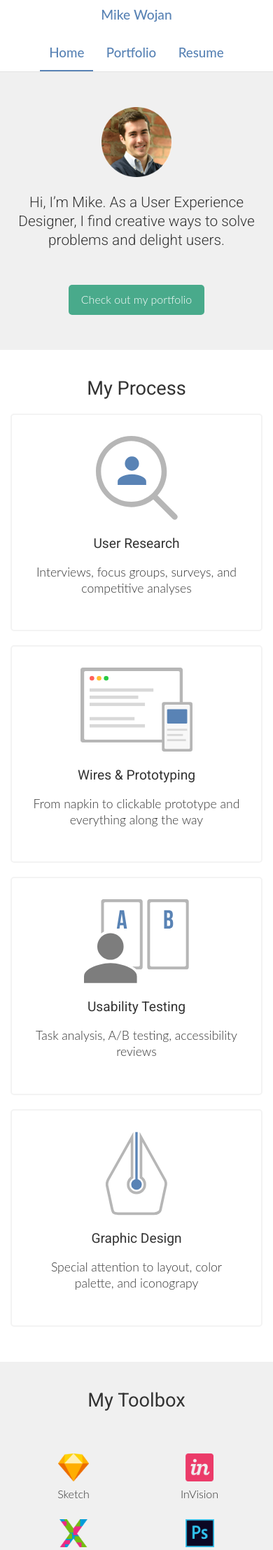
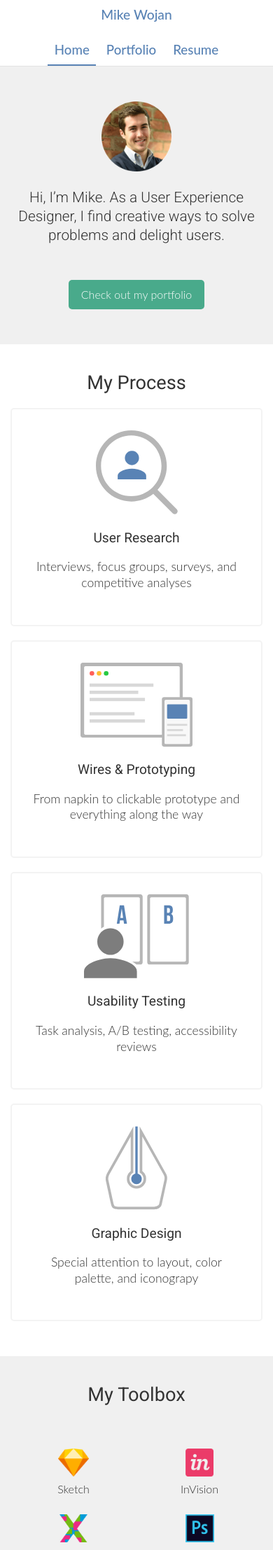
Before and after one commit to mtwojan/mikewojan.com, a Jekyll site: the page built from index.md, in a window 390 px wide. Shown: the top 2215 px of the page at 70% size. Built offline with Jekyll 4.4.1, drawn with Linux system fonts in a browser that asks for light colours.

Commit message:
fixed padding around navbar links for better mobile compatibility

```diff
--- a/_sass/layout/_header.scss
+++ b/_sass/layout/_header.scss
@@ -45,7 +45,7 @@
     }
 
     @include breakpoint($mq-small) {
-      padding: .7em;
+      padding: .5em;
     }
   }
 }
```
